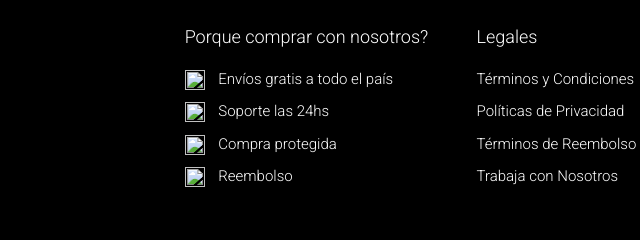
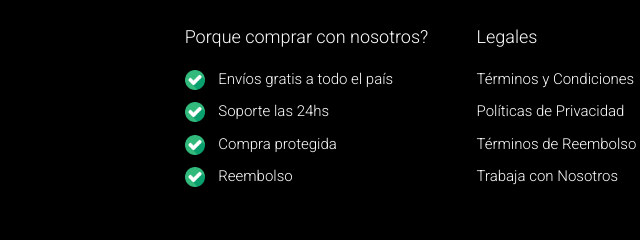
Before and after one commit to MateoBulnes/GameMarket, a plain HTML site: page index.html in a window 1280 px wide. Shown: the part 2085-2325 px from the top of the page, 577-1217 px from the left. Drawn offline with nearby package versions, Linux system fonts and the light colour scheme; the site is published under a folder, as on GitHub Pages, so addresses that start at the root find nothing; a web font is replaced by a local one.

Commit message:
correccion ruta img en footer

```diff
--- a/index.html
+++ b/index.html
@@ -175,19 +175,19 @@
                 <h2>Porque comprar con nosotros?</h2>
                 <ul>
                     <li>
-                        <img src="/imgs/tick_icono.png" alt="" class="iconoTick">
+                        <img src="imgs/tick_icono.png" alt="" class="iconoTick">
                         Envíos gratis a todo el país
                     </li>
                     <li>
-                        <img src="/imgs/tick_icono.png" alt="" class="iconoTick">
+                        <img src="imgs/tick_icono.png" alt="" class="iconoTick">
                         Soporte las 24hs
                     </li>
                     <li>
-                        <img src="/imgs/tick_icono.png" alt="" class="iconoTick">
+                        <img src="imgs/tick_icono.png" alt="" class="iconoTick">
                         Compra protegida
                     </li>
                     <li>
-                        <img src="/imgs/tick_icono.png" alt="" class="iconoTick">
+                        <img src="imgs/tick_icono.png" alt="" class="iconoTick">
                         Reembolso
                     </li>
                 </ul>
```
